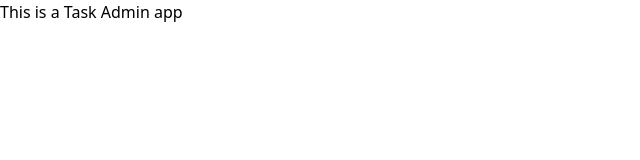
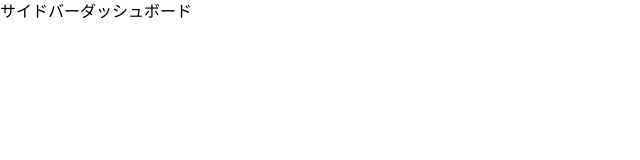
Before and after one commit to Kroro1208/neo-task-app, a Next.js app: page / in a window 1280 px wide. Shown: the top 160 px of the page, without its empty margins (0-640 px from the left). Built offline with nearby package versions, Linux system fonts and the light colour scheme.

Commit message:
サイドバー実装準備と必要ファイル作成

```diff
--- /dev/null
+++ b/src/app/components/SideBar.tsx
@@ -0,0 +1,11 @@
+import React from 'react'
+
+const SideBar = () => {
+  return (
+    <div>
+      サイドバー
+    </div>
+  )
+}
+
+export default SideBar
--- /dev/null
+++ b/src/app/components/dashboard/DashBoard.tsx
@@ -0,0 +1,12 @@
+
+import React from 'react'
+
+const DashBoard = () => {
+  return (
+    <div>
+      ダッシュボード
+    </div>
+  )
+}
+
+export default DashBoard
--- a/src/app/page.tsx
+++ b/src/app/page.tsx
@@ -1,7 +1,11 @@
-import Image from "next/image";
+import SideBar from "./components/SideBar";
+import DashBoard from "./components/dashboard/DashBoard";
 
 export default function Home() {
   return (
-   <div>This is a Task Admin app</div>
+   <div className="poppins flex w-full h-screen">
+    <SideBar />
+    <DashBoard />
+   </div>
   );
 }
--- a/tailwind.config.ts
+++ b/tailwind.config.ts
@@ -13,6 +13,9 @@ const config: Config = {
         "gradient-conic":
           "conic-gradient(from 180deg at 50% 50%, var(--tw-gradient-stops))",
       },
+      coclors: {
+        mainColor: "rgb(62,99,255)" // "rgb(237, 204, 74)"
+      }
     },
   },
   plugins: [],
```
Also changed, not shown: package.json (+10 -5 lines), src/app/ContextAPI.tsx (added), src/app/dashboard/page.tsx (added), 2 other files (tests, documents, lock files or other folders).
